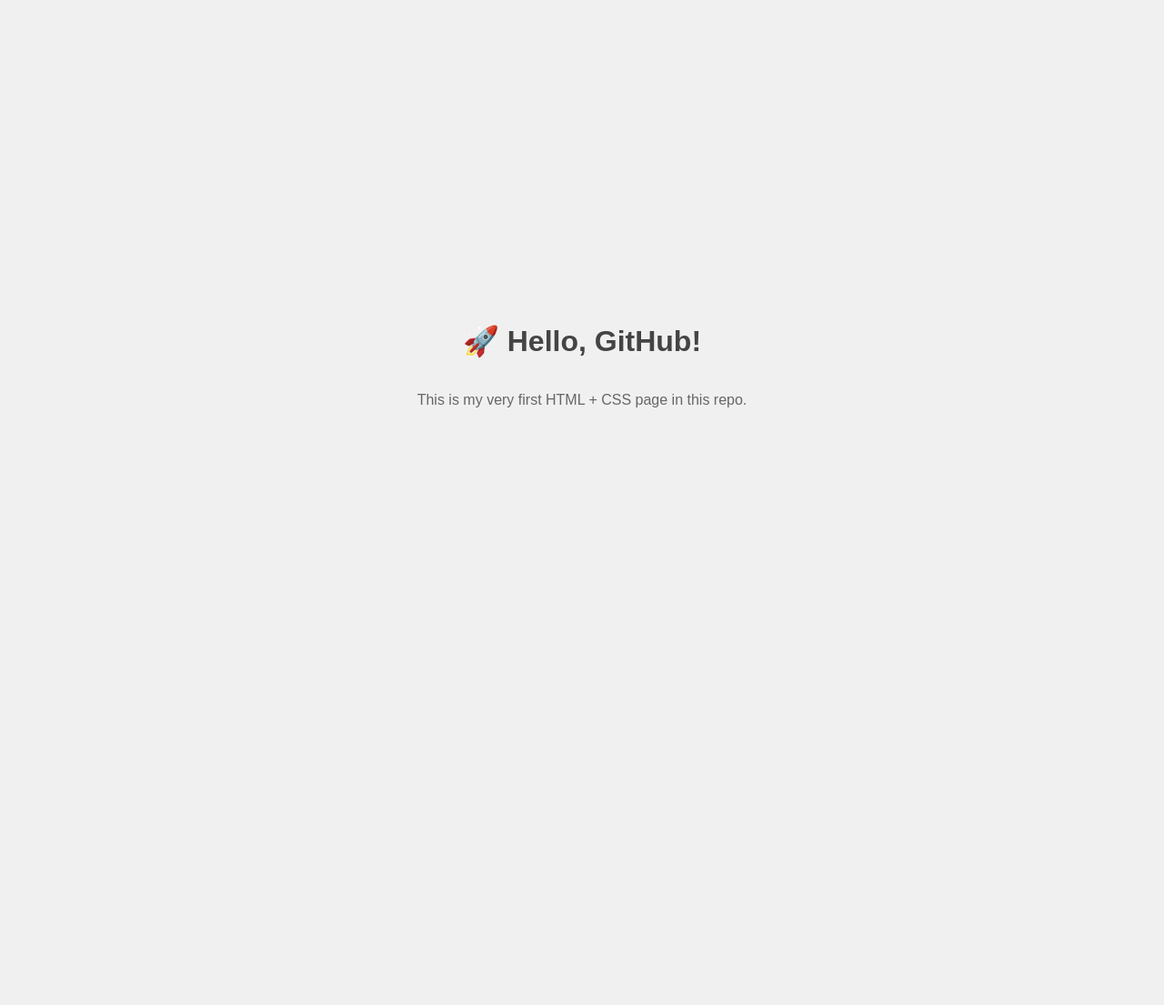
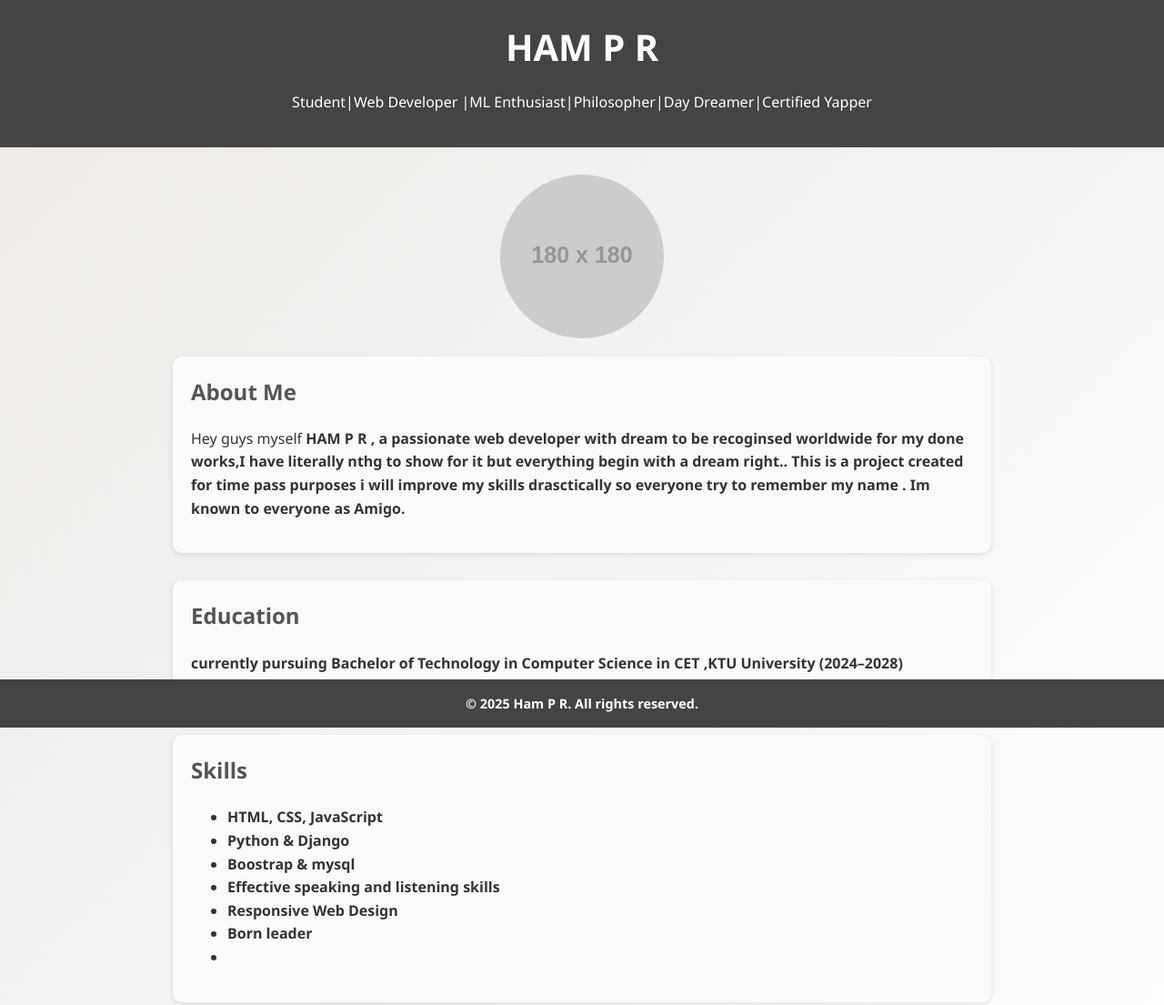
Before and after one commit to HAM-2K5/BIOGRAPHY-, a plain HTML site: page index.html in a window 1280 px wide. Shown: the top 1105 px of the page at 91% size. Before the commit the page ends 800 px from the top, so only its background shows below. Drawn offline with Linux system fonts and the light colour scheme; placeholder pictures from the web are drawn by us.

Commit message:
uploading biography info

```diff
--- a/index.html
+++ b/index.html
@@ -3,28 +3,111 @@
 <head>
     <meta charset="UTF-8">
     <meta name="viewport" content="width=device-width, initial-scale=1.0">
-    <title>Fresh Start</title>
+    <title>My Biography</title>
     <style>
         body {
-            font-family: Arial, sans-serif;
-            background: #f0f0f0;
-            display: flex;
-            flex-direction: column;
-            align-items: center;
-            justify-content: center;
-            height: 100vh;
+            font-family: "Segoe UI", Arial, sans-serif;
             margin: 0;
+            padding: 0;
+            background: linear-gradient(135deg, #ece9e6, #ffffff);
+            color: #333;
+            line-height: 1.6;
         }
-        h1 {
-            color: #444;
+        header {
+            background: #444;
+            color: #fff;
+            padding: 20px 0;
+            text-align: center;
         }
-        p {
-            color: #666;
+        header h1 {
+            margin: 0;
+            font-size: 2.5rem;
+        }
+        main {
+            max-width: 900px;
+            margin: 30px auto;
+            padding: 0 20px;
+        }
+        img {
+            max-width: 180px;
+            border-radius: 50%;
+            display: block;
+            margin: 0 auto 20px;
+        }
+        section {
+            margin-bottom: 30px;
+            background: #fafafa;
+            padding: 20px;
+            border-radius: 10px;
+            box-shadow: 0px 2px 6px rgba(0,0,0,0.1);
+        }
+        h2 {
+            margin-top: 0;
+            color: #555;
+        }
+        footer {
+            text-align: center;
+            padding: 15px 0;
+            background: #444;
+            color: white;
+            font-size: 0.9rem;
+            position: fixed;
+            width: 100%;
+            bottom: 0;
         }
     </style>
 </head>
 <body>
-    <h1>🚀 Hello, GitHub!</h1>
-    <p>This is my very first HTML + CSS page in this repo.</p>
+    <header>
+        <h1>HAM P R</h1>
+        <p>Student|Web Developer |ML Enthusiast|Philosopher|Day Dreamer|Certified Yapper</p>
+    </header>
+
+    <main>
+        <img src="https://via.placeholder.com/180" alt="Profile Picture">
+
+        <section>
+            <h2>About Me</h2>
+            <p>
+                Hey guys myself <strong>HAM P R <strong>, a passionate web developer with  dream
+                 to be recoginsed worldwide for my done works,I have literally nthg to show for it but everything begin with a dream right..
+                 This is a project created for time pass purposes i will improve my skills drasctically so everyone try to remember my name .
+		 Im known to everyone as <strong>Amigo<strong>.
+            </p>
+        </section>
+
+        <section>
+            <h2>Education</h2>
+            <p>
+                currently pursuing Bachelor of Technology in Computer Science in CET ,KTU University (2024–2028)
+            </p>
+        </section>
+
+        <section>
+            <h2>Skills</h2>
+            <ul>
+                <li>HTML, CSS, JavaScript</li>
+                <li>Python & Django</li>
+		<li>Boostrap & mysql</li>
+		<li>Effective speaking and listening skills</li>
+                <li>Responsive Web Design</li>
+		<li>Born leader<li>
+
+            </ul>
+        </section>
+
+        <section>
+            <h2>Hobbies</h2>
+            <p>
+                In my free time, I love reading tech blogs and anything interesting in general, exploring new programming languages,etc
+		The thing i love to do most is think scenarios that i observed during my day as how me/the person who i observed could have
+		acted better(yes im a jobless mindless weird dude)....
+            </p>
+        </section>
+    </main>
+
+    <footer>
+        &copy; 2025 Ham P R. All rights reserved.
+    </footer>
 </body>
 </html>
```
